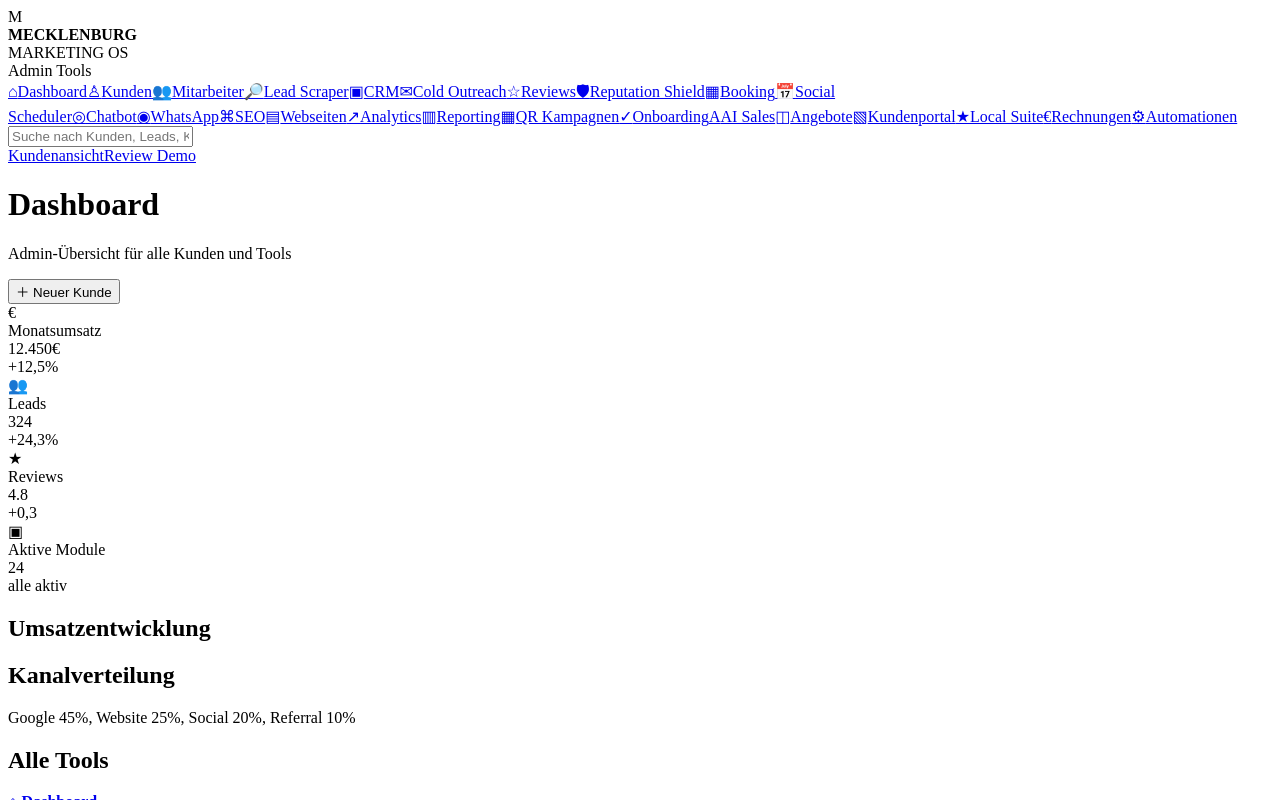
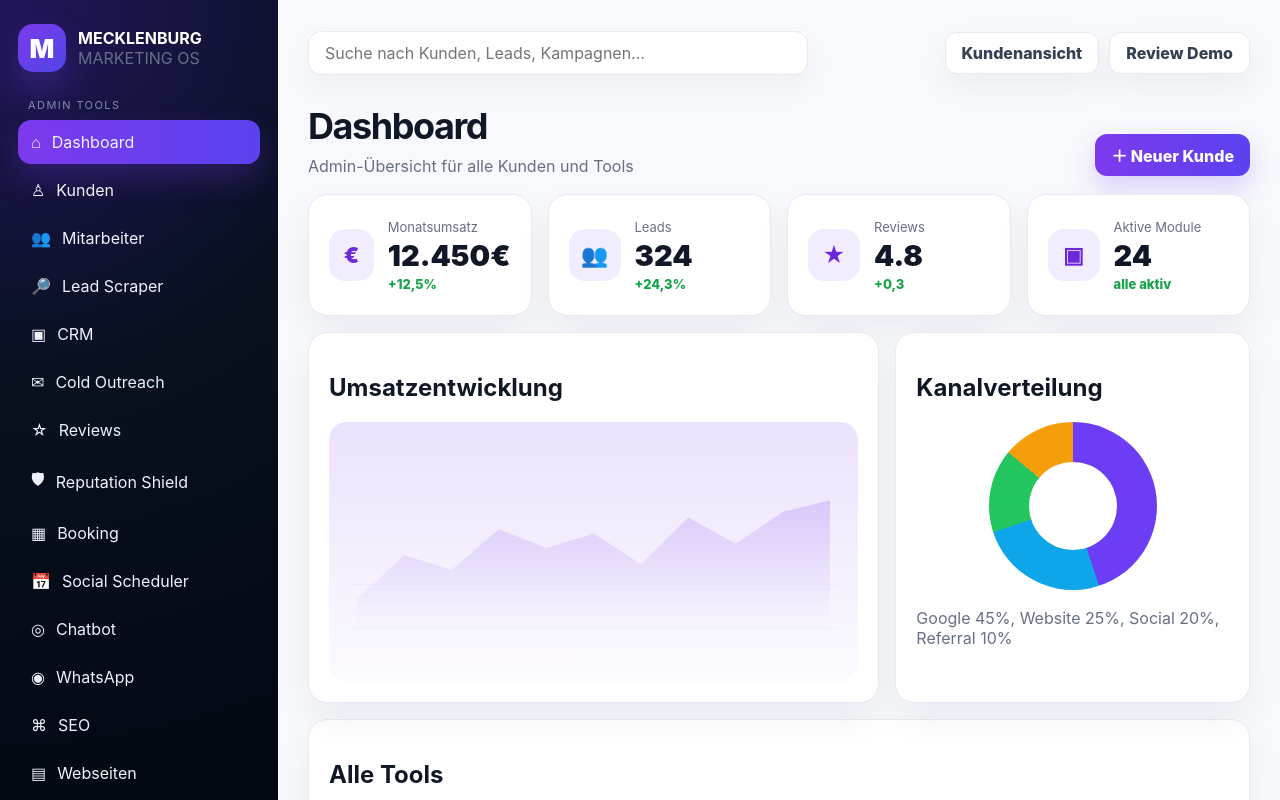
Before and after one commit to zappi1965/MecklenburgMarketingOS, a Next.js app in the folder frontend/: page / in a window 1280 px wide. Shown: the top 800 px of the page. Built offline with nearby package versions, Linux system fonts and the light colour scheme.

Commit message:
Add files via upload

```diff
--- /dev/null
+++ b/frontend/pages/_app.js
@@ -0,0 +1,5 @@
+import "../styles/globals.css";
+
+export default function App({ Component, pageProps }) {
+  return <Component {...pageProps} />;
+}
```
